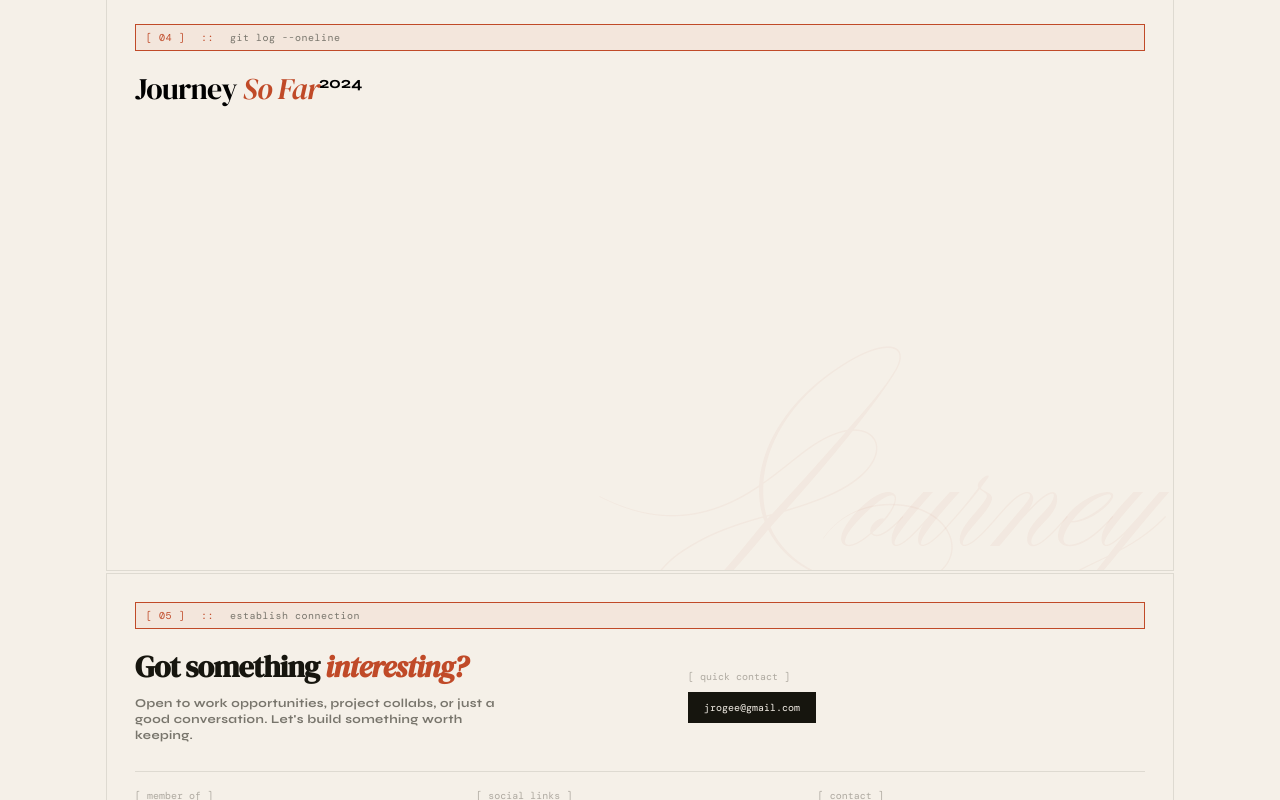
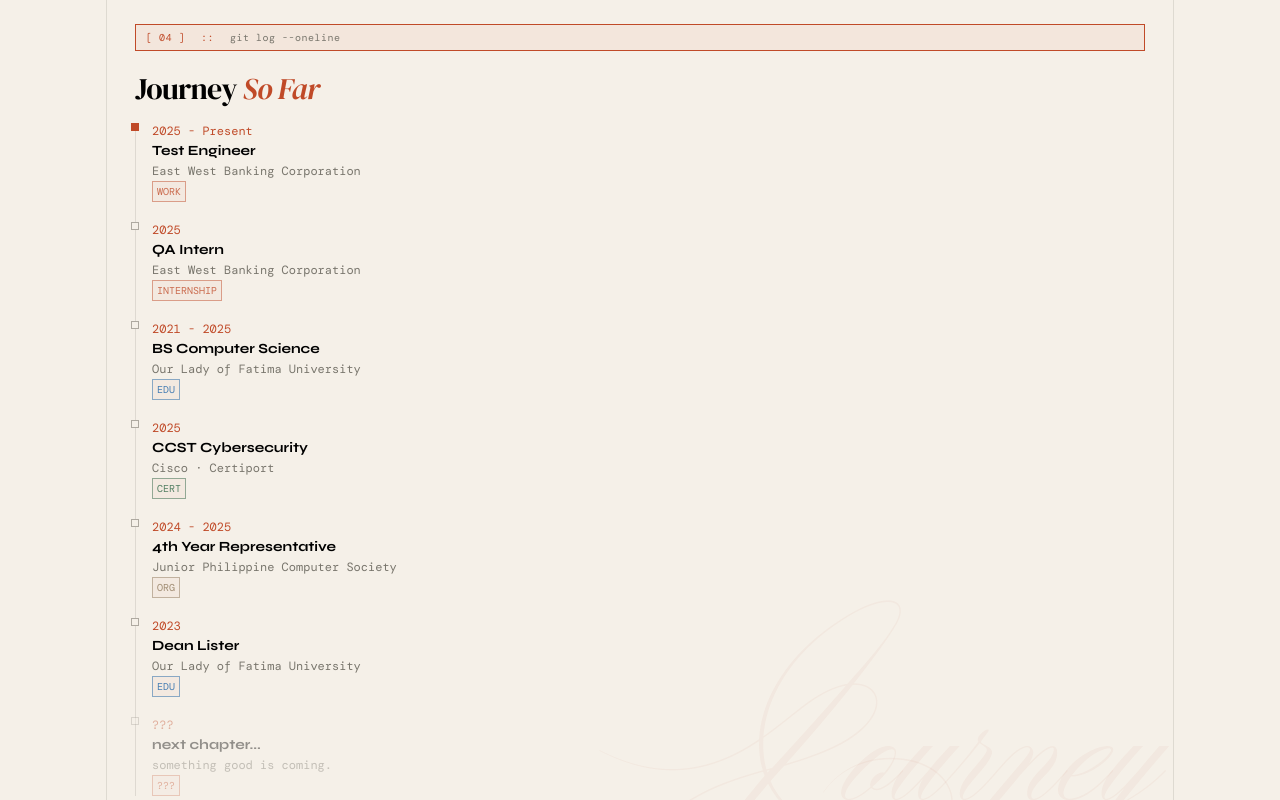
Before and after one commit to jnrgxx/portfolio, a React (Vite) app: page / in a window 1280 px wide. Shown: the part 1880-2680 px from the top of the page. Built offline with nearby package versions, Linux system fonts and the light colour scheme; no server answers.

Commit message:
feat: enhance Journey section with structured journey data and improve layout; update Projects section with clearer project and certification structures

```diff
--- a/src/Sections/Journey.tsx
+++ b/src/Sections/Journey.tsx
@@ -1,37 +1,93 @@
+interface JourneyStructure {
+    date: string,
+    role: string,
+    company: string,
+    type: string,
+}
+
+const journeys: JourneyStructure[] = [
+    {date: "2025 - Present", role: "Test Engineer", company: "East West Banking Corporation", type: "WORK"},
+    {date: "2025", role: "QA Intern", company: "East West Banking Corporation", type: "INTERNSHIP"},
+    {date: "2021 - 2025", role: "BS Computer Science", company: "Our Lady of Fatima University", type: "EDU"},
+    {date: "2025", role: "CCST Cybersecurity", company: "Cisco · Certiport", type: "CERT"},
+    {date: "2024 - 2025", role: "4th Year Representative", company: "Junior Philippine Computer Society", type: "ORG"},
+    {date: "2023", role: "Dean Lister", company: "Our Lady of Fatima University", type: "EDU"},
+]
+
 export default function Journey() {
 
     return (
-        <section className="overflow-hidden relative flex flex-col h-hero-height border border-bd bg-cr p-section-pad">
+        <section className="overflow-hidden relative flex flex-col h-auto border border-bd bg-cr p-section-pad">
              <div className="mb-5 tracking-wider border-[0.5px] border-acc py-[5px] px-[10px] flex gap-4 font-dm-mono text-xxs text-muted bg-abg">
                 <p className="text-acc font-med">[ 04 ]</p>
                 <span className="text-acc">::</span>
                 git log --oneline
              </div>
 
-             <div className="w-full flex items-center justify-start ">
-
-                {/* Left */}
-                <div className="w-4/6 bg-red flex justify-start">
+             <div className="w-full flex relative ">
+                <div className="w-4/6 flex flex-col gap-4 items-start">
                     {/* Header */}
                     <h1 className="font-dmserif tracking-tight text-3xl">
                         Journey
                         <em className="text-acc"> So Far</em>
                     </h1>
 
-                    {/* Main Content */}
-                    <div className="flex">
-                        <div className="w-px bg-bd absolute"></div>
-                        <div className="">2024</div>
+                    {/* Left */}
+                    <div className="bg-red flex justify-start">
+                        {/* Main Content */}
+                        <div className="h-auto min-h-fit flex gap-4">
+                            <div className="w-px h-full bg-bd"></div>
+
+                            <div className="flex flex-col gap-5 items-start">
+
+                                {journeys.map((j, index) =>
+                                    <div key={index} className="flex">
+                                        <div className={`h-2 w-2 absolute -left-1  ${index === 0 ? "bg-acc" : "bg-cr border-[0.5px] border-sub"}`}  ></div>
+                                        <div className="flex flex-col items-start gap-0.5">
+                                            <span className="font-dm-mono text-acc text-xs">{j.date}</span>
+                                            <p className="text-sm">{j.role}</p>
+                                            <p className="font-dm-mono text-muted text-xs">{j.company}</p>
+                                            <p className=
+                                                {`
+                                                    bg-acc/5 opacity-80 py-0.5 px-1 font-dm-mono text-xxs inline-block border-[0.5px]
+                                                    ${
+                                                        j.type === "ORG" ? "text-[#8B7355] border-[#8B7355]/60"
+                                                        : j.type === "CERT" ? "text-[#2A6241] border-[#2A6241]/60"
+                                                        : j.type === "EDU" ? "text-[#185FA5] border-[#185FA5]/60"
+                                                        : "text-acc  border-acc/60"
+                                                    }
+                                                `}
+                                                >
+                                                    {j.type}
+                                            </p>
+                                        </div>
+                                    </div>
+                                )}
+
+                                    <div className="flex opacity-40">
+                                        <div className="h-2 w-2 absolute -left-1 bg-cr border-[0.5px] border-sub"></div>
+                                        <div className="flex flex-col items-start gap-0.5">
+                                            <span className="font-dm-mono text-acc text-xs">???</span>
+                                            <p className="text-sm">next chapter...</p>
+                                            <p className="font-dm-mono text-muted text-xs">something good is coming.</p>
+                                            <p className="bg-acc/5 font-dm-mono text-xxs inline-block text-acc border-[0.5px] border-acc/60 py-0.5 px-1">???</p>
+                                        </div>
+                                    </div>
+
+
+                            </div>
+
+                        </div>
                     </div>
                 </div>
 
                 {/* Right */}
-                <div className="">
+                <div className="w-2/6">
 
                 </div>
+             </div>
 
 
-             </div>
 
              <div className="select-none font-descal absolute text-section-watermark -bottom-2 right-2 text-sectext">Journey</div>
 
--- a/src/Sections/Projects.tsx
+++ b/src/Sections/Projects.tsx
@@ -1,4 +1,3 @@
-export default function Projects() {
 
 // projects name, description, tech stack, link
 
@@ -32,6 +31,8 @@ export default function Projects() {
     {name: "PCAP: Programming Essentials in Python", company: "Cisco Networking Academy & OpenEDG Python Institute", source: "Netacad", verified: true, url: "https://www.linkedin.com/in/jrogeet/details/certifications/1734626606926/single-media-viewer?type=DOCUMENT&profileId=ACoAAEJd4MEBcNifXTtCX7fSTLw2-bqBBsTXlC0&lipi=urn%3Ali%3Apage%3Ad_flagship3_profile_view_base_certifications_details%3BkUL923axQFCs%2FlHOFgF%2Bxg%3D%3D"},
     {name: "Introduction to Software Engineering", company: "IBM", source: "Coursera", verified: true, url: "https://www.coursera.org/account/accomplishments/verify/MIOS4AP9U8C6"},
 ]
+
+export default function Projects() {
 
     return (
         <section className="overflow-hidden relative flex flex-col min-h-hero-height border border-bd bg-cr p-section-pad">
```
Lines whose indentation alone changed are shown as unchanged.
